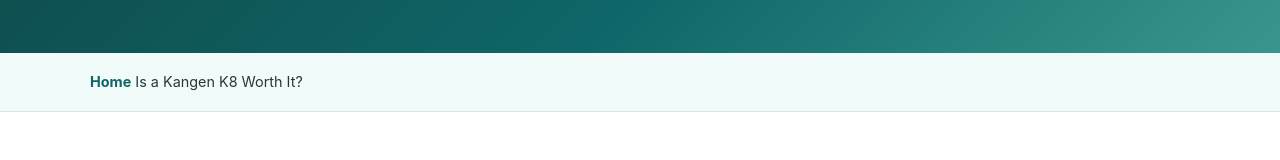
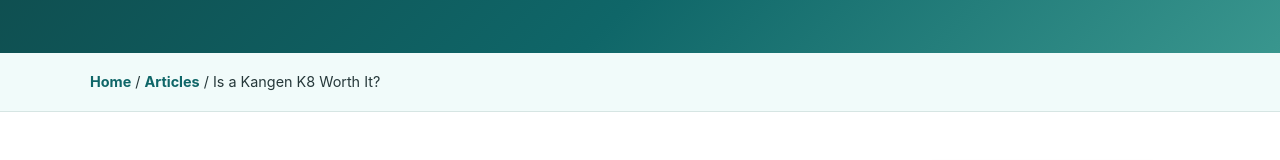
Before and after one commit to robhws/hws-site, a plain HTML site: page articles/is-kangen-k8-worth-it/index.html in a window 1280 px wide. Shown: the part 590-750 px from the top of the page. Drawn offline with Linux system fonts and the light colour scheme.

Commit message:
Fix breadcrumb on K8 article

```diff
--- a/articles/is-kangen-k8-worth-it/index.html
+++ b/articles/is-kangen-k8-worth-it/index.html
@@ -780,7 +780,7 @@
 
     <div class="breadcrumb">
       <div class="wrap">
-        <a href="/">Home</a> Is a Kangen K8 Worth It?</div>
+        <a href="/">Home</a> / <a href="/articles/">Articles</a> / Is a Kangen K8 Worth It?</div>
     </div>
 
     <div class="wrap article-layout">
```
